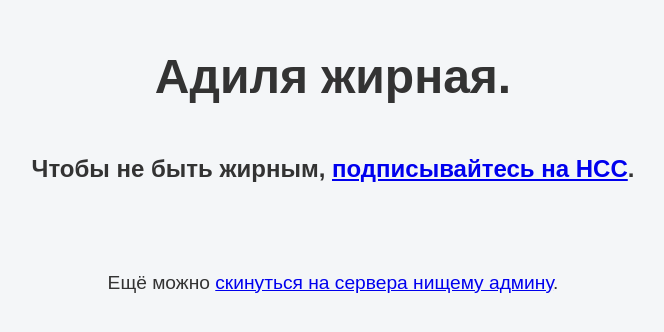
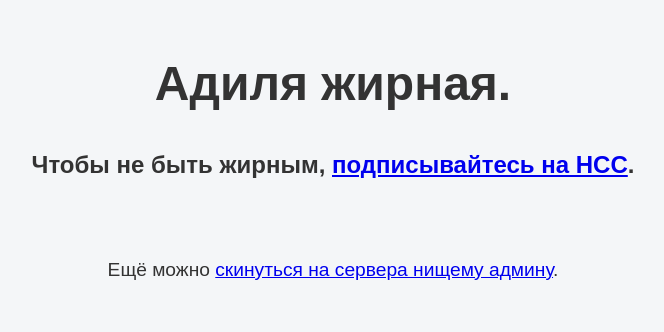
Before and after one commit to denchik772006-web/the-sunr1se, a plain HTML site: page index.html in a window 1280 px wide. Shown: the part 282-614 px from the top of the page, without its empty margins (307-971 px from the left). Drawn offline with Linux system fonts and the light colour scheme.

Commit message:
Update index.html

```diff
--- a/index.html
+++ b/index.html
@@ -20,18 +20,18 @@
       h1 {
         font-weight: bold;
         font-size: 3rem;
-        line-height: 1;
+        line-height: 0.67;
         max-width: 1000px;
       }
       h3 {
         font-weight: bold;
         font-size: 1.5rem;
-        line-height: 1;
+        line-height: 0.67;
         max-width: 700px;
       }
       p {
         font-size: 1.2rem;
-        line-height: 1;
+        line-height: 0.67;
         max-width: 600px;
       }
       .link-word {
@@ -53,7 +53,7 @@
     <h3>
       Чтобы не быть жирным, <a href = "https://t.me/+TZc2xJ4c2KZiNjBi" target="_blank" rel="noopener noreferrer">подписывайтесь на НСС</a>.
     </h3>
-    <h3></h3>
+    <h3 line-height: 4></h3>
     <p>
       Ещё можно <a href = "https://www.sberbank.ru/ru/choise_bank?requisiteNumber=79854110347&bankCode=100000000111">скинуться на сервера нищему админу</a>.
     </p>
```
